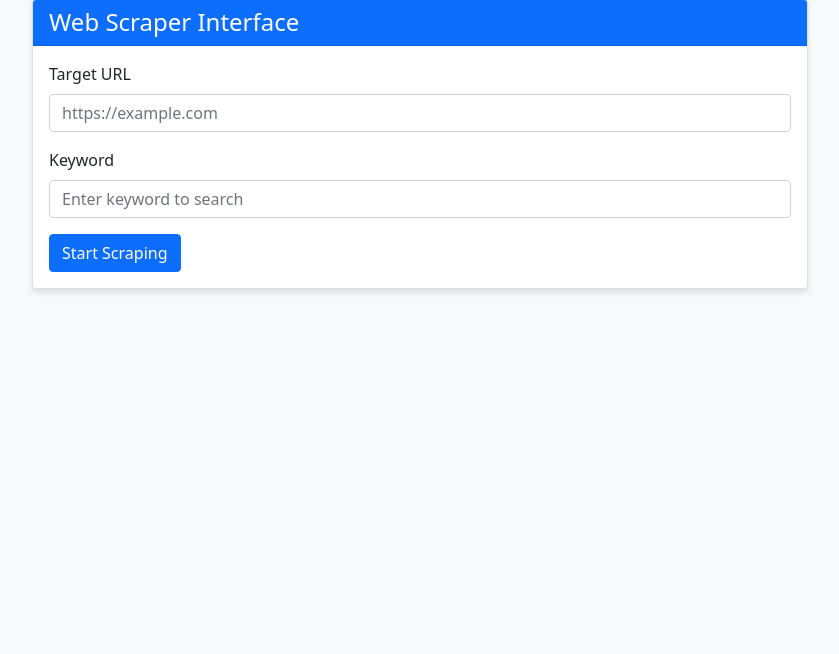
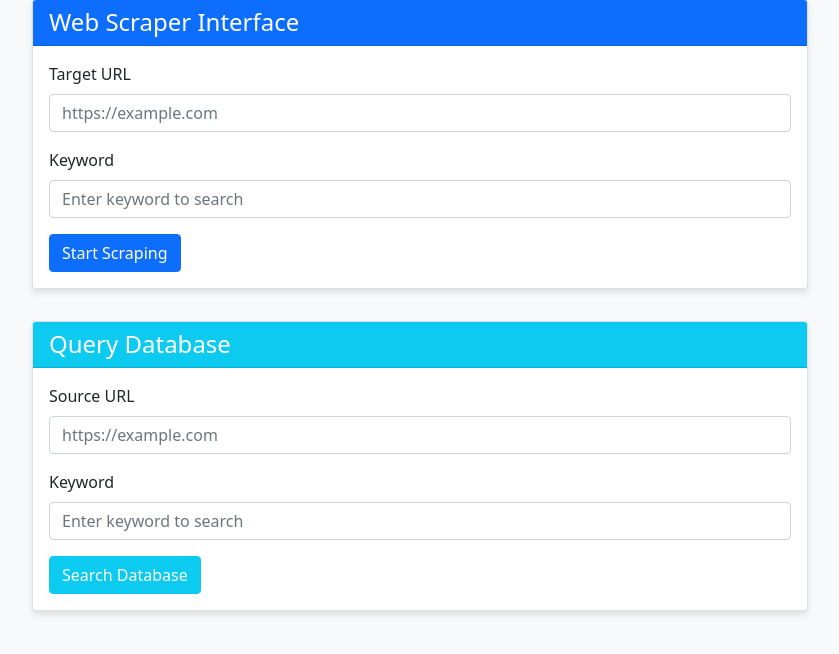
Before and after one commit to ZachSchwartz/AI-WebScraper, a Flask app: page / in a window 1280 px wide. Shown: the part 33-687 px from the top of the page, without its empty margins (220-1059 px from the left). Run offline with Flask 3, Linux system fonts and the light colour scheme.

Commit message:
added query for database

```diff
--- a/web_service/src/app.py
+++ b/web_service/src/app.py
@@ -179,5 +179,29 @@ def scrape():
             'status': 'error'
         }), 500
 
+@app.route('/db/query')
+def db_query():
+    """Proxy database queries to the DB service."""
+    try:
+        # Forward query parameters to DB service
+        response = requests.get(
+            f"{DB_SERVICE_URL}/query",
+            params=request.args,
+            timeout=10
+        )
+        return jsonify(response.json()), response.status_code
+    except requests.exceptions.RequestException as e:
+        logger.error(f"Error querying database: {str(e)}")
+        return jsonify({
+            'error': 'Database service is not available',
+            'status': 'error'
+        }), 503
+    except Exception as e:
+        logger.error(f"Unexpected error during database query: {str(e)}")
+        return jsonify({
+            'error': str(e),
+            'status': 'error'
+        }), 500
+
 if __name__ == '__main__':
     app.run(host='0.0.0.0', port=5000)
--- a/web_service/src/templates/index.html
+++ b/web_service/src/templates/index.html
@@ -15,6 +15,7 @@
         }
         .card {
             box-shadow: 0 4px 6px rgba(0, 0, 0, 0.1);
+            margin-bottom: 2rem;
         }
         .result-card {
             display: none;
@@ -23,10 +24,15 @@
         .loading {
             display: none;
         }
+        .query-results {
+            max-height: 500px;
+            overflow-y: auto;
+        }
     </style>
 </head>
 <body>
     <div class="container">
+        <!-- Scraping Form Card -->
         <div class="card">
             <div class="card-header bg-primary text-white">
                 <h4 class="mb-0">Web Scraper Interface</h4>
@@ -65,9 +71,46 @@
                 </div>
             </div>
         </div>
+
+        <!-- Query Form Card -->
+        <div class="card">
+            <div class="card-header bg-info text-white">
+                <h4 class="mb-0">Query Database</h4>
+            </div>
+            <div class="card-body">
+                <form id="queryForm">
+                    <div class="mb-3">
+                        <label for="queryUrl" class="form-label">Source URL</label>
+                        <input type="url" class="form-control" id="queryUrl"
+                               placeholder="https://example.com">
+                    </div>
+                    <div class="mb-3">
+                        <label for="queryKeyword" class="form-label">Keyword</label>
+                        <input type="text" class="form-control" id="queryKeyword"
+                               placeholder="Enter keyword to search">
+                    </div>
+                    <button type="submit" class="btn btn-info text-white">Search Database</button>
+                </form>
+
+                <div class="query-loading mt-3" style="display: none;">
+                    <div class="d-flex align-items-center">
+                        <div class="spinner-border text-info me-2" role="status">
+                            <span class="visually-hidden">Loading...</span>
+                        </div>
+                        <span>Searching database...</span>
+                    </div>
+                </div>
+
+                <div class="query-results mt-3" style="display: none;">
+                    <h5>Query Results</h5>
+                    <div id="queryResults"></div>
+                </div>
+            </div>
+        </div>
     </div>
 
     <script>
+        // Scraping form handler
         document.getElementById('scrapeForm').addEventListener('submit', async (e) => {
             e.preventDefault();
 
@@ -77,7 +120,6 @@
             const resultCard = document.querySelector('.result-card');
             const results = document.getElementById('results');
 
-            // Show loading, hide results
             loading.style.display = 'block';
             resultCard.style.display = 'none';
             results.innerHTML = '';
@@ -100,7 +142,6 @@
                     throw new Error(data.message || data.error || 'Failed to scrape');
                 }
 
-                // Display results
                 results.innerHTML = `
                     <div class="alert alert-success">
                         <h5>Raw Producer Response</h5>
@@ -124,6 +165,84 @@
                 loading.style.display = 'none';
             }
         });
+
+        // Query form handler
+        document.getElementById('queryForm').addEventListener('submit', async (e) => {
+            e.preventDefault();
+
+            const keyword = document.getElementById('queryKeyword').value;
+            const sourceUrl = document.getElementById('queryUrl').value;
+            const loading = document.querySelector('.query-loading');
+            const resultsDiv = document.querySelector('.query-results');
+            const queryResults = document.getElementById('queryResults');
+
+            if (!keyword && !sourceUrl) {
+                alert('Please provide at least one search parameter');
+                return;
+            }
+
+            loading.style.display = 'block';
+            resultsDiv.style.display = 'none';
+            queryResults.innerHTML = '';
+
+            try {
+                // Build query parameters
+                const params = new URLSearchParams();
+                if (keyword) params.append('keyword', keyword);
+                if (sourceUrl) params.append('source_url', sourceUrl);
+
+                const response = await fetch(`/db/query?${params.toString()}`);
+                const data = await response.json();
+
+                if (!response.ok) {
+                    throw new Error(data.error || 'Failed to query database');
+                }
+
+                if (data.items.length === 0) {
+                    queryResults.innerHTML = `
+                        <div class="alert alert-info">
+                            No results found for your query.
+                        </div>
+                    `;
+                } else {
+                    const resultsHtml = data.items.map(item => `
+                        <div class="card mb-3">
+                            <div class="card-body">
+                                <h6 class="card-subtitle mb-2 text-muted">ID: ${item.id}</h6>
+                                <p><strong>Keyword:</strong> ${item.keyword}</p>
+                                <p><strong>Source URL:</strong> <a href="${item.source_url}" target="_blank">${item.source_url}</a></p>
+                                <p><strong>Href URL:</strong> <a href="${item.href_url}" target="_blank">${item.href_url}</a></p>
+                                <p><strong>Relevance Score:</strong> ${item.relevance_score}</p>
+                                <div class="mt-3">
+                                    <strong>Raw Data:</strong>
+                                    <pre class="mt-2" style="white-space: pre-wrap; word-wrap: break-word;">${JSON.stringify(item.raw_data, null, 2)}</pre>
+                                </div>
+                            </div>
+                        </div>
+                    `).join('');
+
+                    queryResults.innerHTML = `
+                        <div class="alert alert-success mb-3">
+                            Found ${data.count} result${data.count === 1 ? '' : 's'}
+                        </div>
+                        ${resultsHtml}
+                    `;
+                }
+
+                resultsDiv.style.display = 'block';
+            } catch (error) {
+                console.error('Error querying database:', error);
+                queryResults.innerHTML = `
+                    <div class="alert alert-danger">
+                        <h5>Error</h5>
+                        <p>${error.message}</p>
+                    </div>
+                `;
+                resultsDiv.style.display = 'block';
+            } finally {
+                loading.style.display = 'none';
+            }
+        });
     </script>
 </body>
 </html>
```
Also changed, not shown: database/src/db_main.py (+53 -1 lines).
